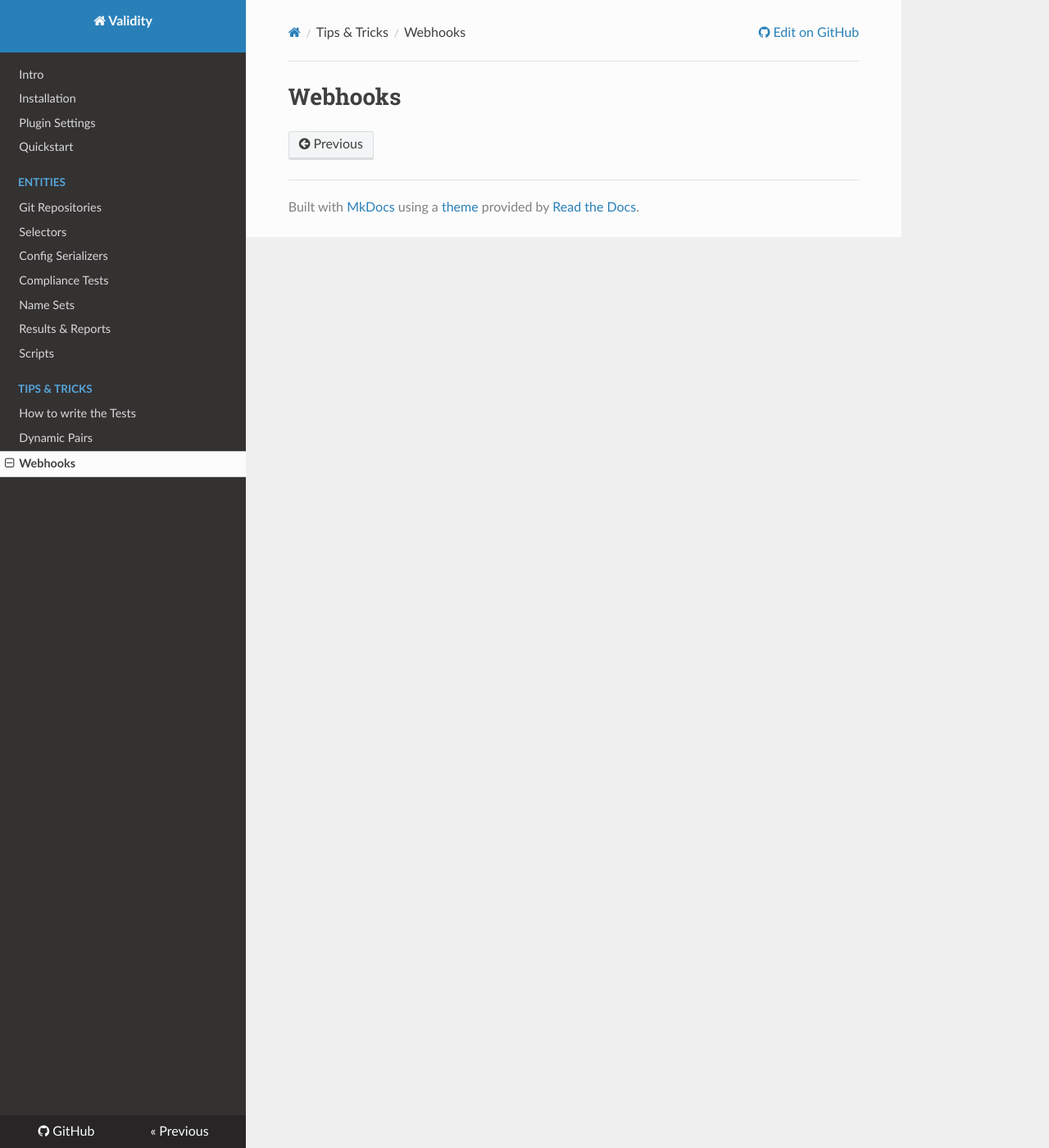
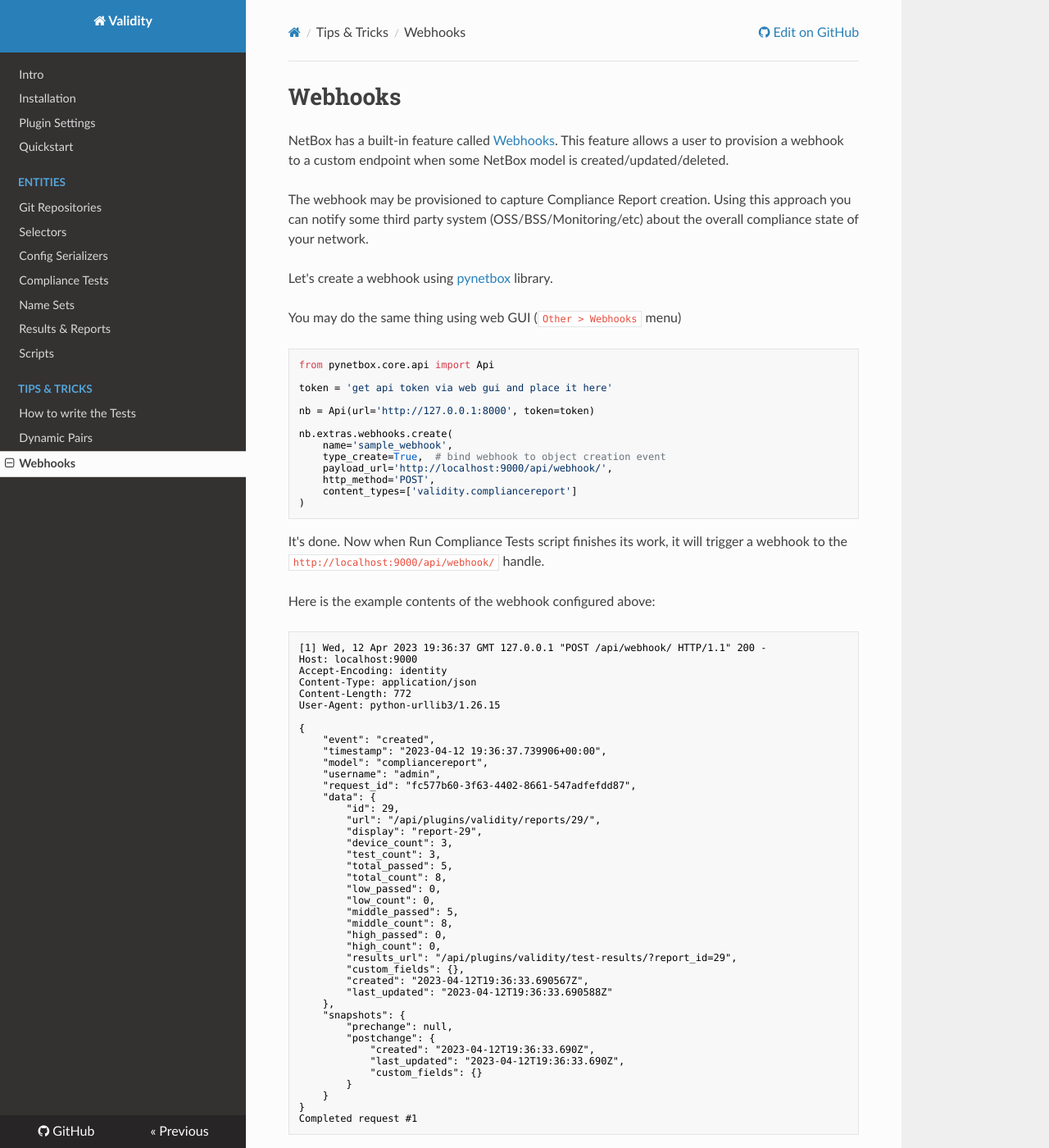
Before and after one commit to amyasnikov/validity, an MkDocs documentation site: the page built from docs/tips_tricks/webhooks.md, in a window 1280 px wide and 1400 px high. Shown: the whole window at 82% size. Built offline with MkDocs 1.6.1, drawn with Linux system fonts in a browser that asks for light colours; nearby versions of some CDN libraries; some of the changed text lies outside the part shown.

Commit message:
webhooks update->create, article about webhooks and scripts

````diff
--- a/docs/tips_tricks/webhooks.md
+++ b/docs/tips_tricks/webhooks.md
@@ -1 +1,86 @@
 # Webhooks
+
+NetBox has a built-in feature called [Webhooks](https://docs.netbox.dev/en/stable/integrations/webhooks/). This feature allows a user to provision a webhook to a custom endpoint when some NetBox model is created/updated/deleted.
+
+The webhook may be provisioned to capture Compliance Report creation. Using this approach you can notify some third party system (OSS/BSS/Monitoring/etc) about the overall compliance state of your network.
+
+Let's create a webhook using [pynetbox](https://github.com/netbox-community/pynetbox) library.
+
+You may do the same thing using web GUI (`Other > Webhooks` menu)
+
+```python
+from pynetbox.core.api import Api
+
+token = 'get api token via web gui and place it here'
+
+nb = Api(url='http://127.0.0.1:8000', token=token)
+
+nb.extras.webhooks.create(
+    name='sample_webhook',
+    type_create=True,  # bind webhook to object creation event
+    payload_url='http://localhost:9000/api/webhook/',
+    http_method='POST',
+    content_types=['validity.compliancereport']
+)
+```
+
+It's done. Now when Run Compliance Tests script finishes its work, it will trigger a webhook to the `http://localhost:9000/api/webhook/` handle.
+
+
+Here is the example contents of the webhook configured above:
+
+```console
+[1] Wed, 12 Apr 2023 19:36:37 GMT 127.0.0.1 "POST /api/webhook/ HTTP/1.1" 200 -
+Host: localhost:9000
+Accept-Encoding: identity
+Content-Type: application/json
+Content-Length: 772
+User-Agent: python-urllib3/1.26.15
+
+{
+    "event": "created",
+    "timestamp": "2023-04-12 19:36:37.739906+00:00",
+    "model": "compliancereport",
+    "username": "admin",
+    "request_id": "fc577b60-3f63-4402-8661-547adfefdd87",
+    "data": {
+        "id": 29,
+        "url": "/api/plugins/validity/reports/29/",
+        "display": "report-29",
+        "device_count": 3,
+        "test_count": 3,
+        "total_passed": 5,
+        "total_count": 8,
+        "low_passed": 0,
+        "low_count": 0,
+        "middle_passed": 5,
+        "middle_count": 8,
+        "high_passed": 0,
+        "high_count": 0,
+        "results_url": "/api/plugins/validity/test-results/?report_id=29",
+        "custom_fields": {},
+        "created": "2023-04-12T19:36:33.690567Z",
+        "last_updated": "2023-04-12T19:36:33.690588Z"
+    },
+    "snapshots": {
+        "prechange": null,
+        "postchange": {
+            "created": "2023-04-12T19:36:33.690Z",
+            "last_updated": "2023-04-12T19:36:33.690Z",
+            "custom_fields": {}
+        }
+    }
+}
+Completed request #1
+```
+
+As you see the "data" property is just a serialized Report instance. It contains some statistics and the link to the results associated with this report.
+
+Results itself are not included in the data because there may be plenty of results, so the body of the webhook may become too large.
+
+If you need it, you may download the results using the link provided in the webhook and possibly calculate your own statistics based on the raw results data.
+
+!!! info
+    Someone may ask why email notifications are not implemented. The answer is simple: NetBox itself has no email delivery subsystem and it's just not a purpose of Validity: to build this subsystem from scratch
+
+    You always can set up some other system for sending emails triggered by an incoming webhook from NetBox.
````
Also changed, not shown: README.md (+3 -3 lines), docs/quickstart.md (+1 -1 lines), docs/entities/scripts.md (line endings or trailing spaces), 3 other files.
